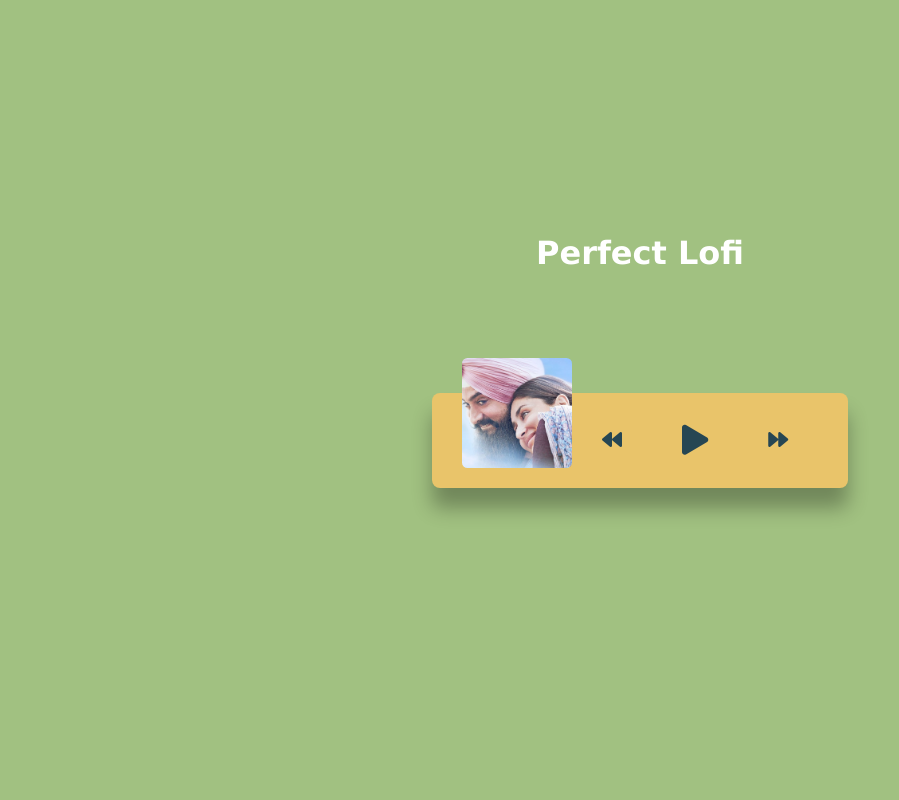
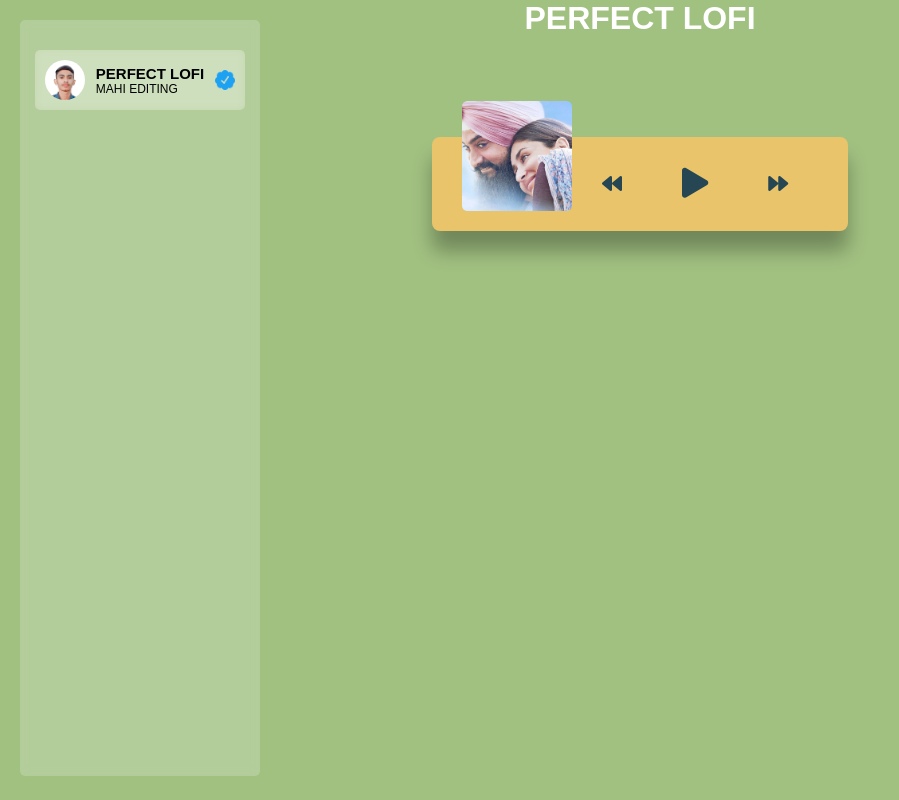
Before and after one commit to Mahendra-2006/Music-Player, a plain HTML site: page index.html in a window 1280 px wide. Shown: the whole page, without its empty margins (0-899 px from the left). Drawn offline with Linux system fonts and the light colour scheme.

Commit message:
add navigation
add navigation and images

```diff
--- a/index.html
+++ b/index.html
@@ -3,12 +3,12 @@
   <head>
     <link rel="stylesheet" href="https://cdnjs.cloudflare.com/ajax/libs/font-awesome/5.10.2/css/all.min.css"/>
     <link rel="stylesheet" href="style.css" />
-    <link rel="icon" href="images\Profile.jpg"/>
+    <link rel="icon" href="images\user.jpg"/>
     <title>PERFECT LOFI</title>
   </head>
   <body>
     <!-- Music Player -->
-    <h1>Perfect Lofi</h1>
+    <h1>PERFECT LOFI</h1>
     <div class="music-container" id="music-container">
       <div class="music-info">
         <h4 id="title"></h4>
@@ -34,6 +34,22 @@
         </button>
       </div>
     </div>
+
+    <!-- NAVIGATION -->
+
+    <div class="header">
+      <div class="nav">
+          <div class="user">
+              <img src="images\user.jpg" class="user-img">
+              <div>
+                  <h2>PERFECT LOFI</h2>
+                  <p>MAHI EDITING</p>
+              </div>
+              <img src="images/star.png" class="star-img">
+          </div>
+
+      </div>
+  </div>
     <script src="script.js"></script>
   </body>
 </html>
--- a/style.css
+++ b/style.css
@@ -1,13 +1,70 @@
-@import url('https://fonts.googleapis.com/css?family=Lato&display=swap');
-
-* {
+/*       NAVIGATION       */
+*{
+  margin: 0;
+  padding: 0;
   box-sizing: border-box;
-  font-family: 'Lucida Sans', 'Lucida Sans Regular', 'Lucida Grande', 'Lucida Sans Unicode', Geneva, Verdana, sans-serif;
+  font-family: sans-serif;
 }
 
+.header{
+  width: 100%;
+  height: 100vh;
+  background-color: #a1c181;
+  background-position: center;
+  background-size: cover;
+}
+
+.nav{
+  width: 240px;
+  height: 94.5%;
+  position: fixed;
+  top: 20px;
+  left: 20px;
+  padding: 30px 15px;
+  background-color: rgba(255, 255, 255, 0.2);
+  backdrop-filter: blur(5px);
+  border-radius: 5px;
+
+}
+.user{
+  display: flex;
+  align-items: center;
+  justify-content: space-between;
+  width: 100px;
+  font-size: 12px;
+  padding: 10px;
+  border-radius: 5px;
+  margin-left: auto;
+  margin-right: auto;
+  width: 100%;
+  background-color: rgba(255, 255, 255, 0.2);
+  backdrop-filter: blur(5px);
+}
+
+.user h2{
+  font-size: 15px;
+  font-weight: 600;
+  white-space: nowrap;
+}
+
+.user-img{
+  width: 40px;
+  border-radius: 50%;
+  margin: auto;
+}
+.star-img{
+  width: 20px;
+}
+.nav, .user-img{
+  margin: 0;
+
+}
+
+/* MUSIC PLAYER */
+
 body {
+  height: 100vh;
   background-color: #a1c181;
-  height: 100vh;
   display: flex;
   flex-direction: column;
   align-items: center;
@@ -43,7 +100,6 @@ h1{
   position: absolute;
   bottom: 0;
   left: 0;
-
 }
 
 .navigation {
```
Also changed, not shown: images/instagram.png (deleted), images/linkden.png (deleted), images/pintrest.png (deleted).
